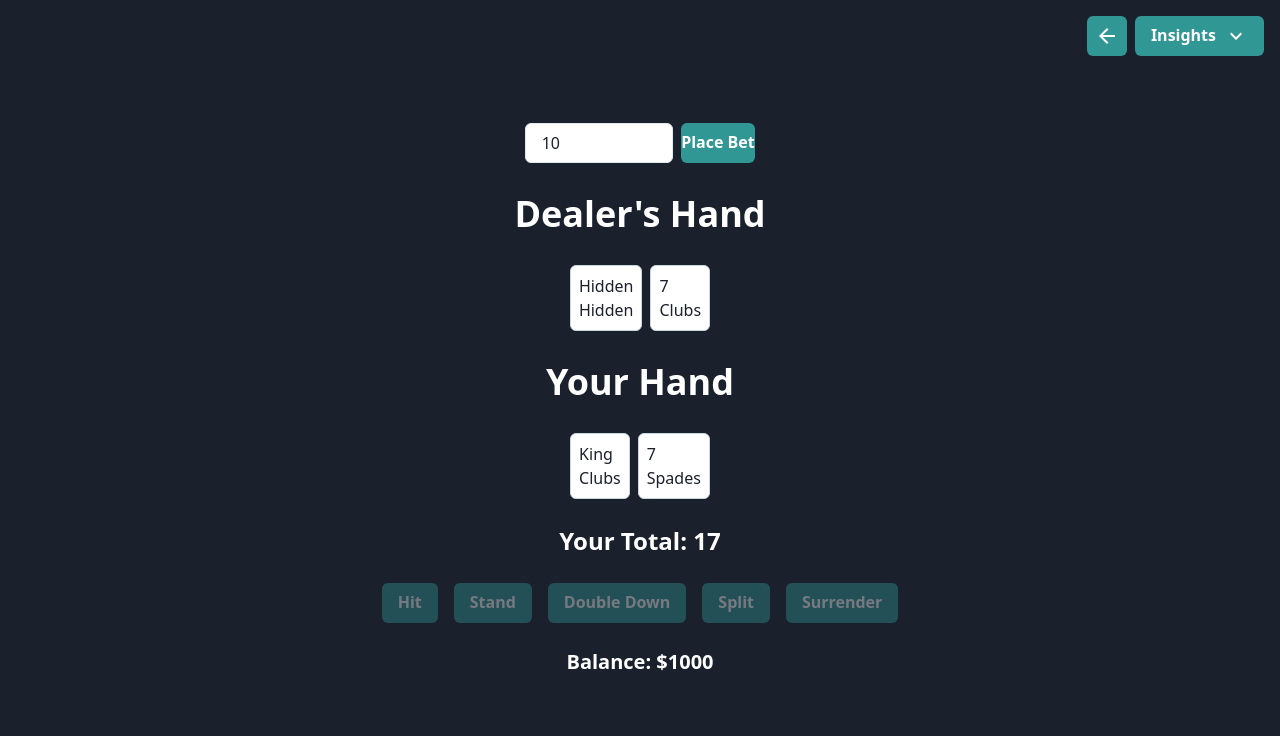
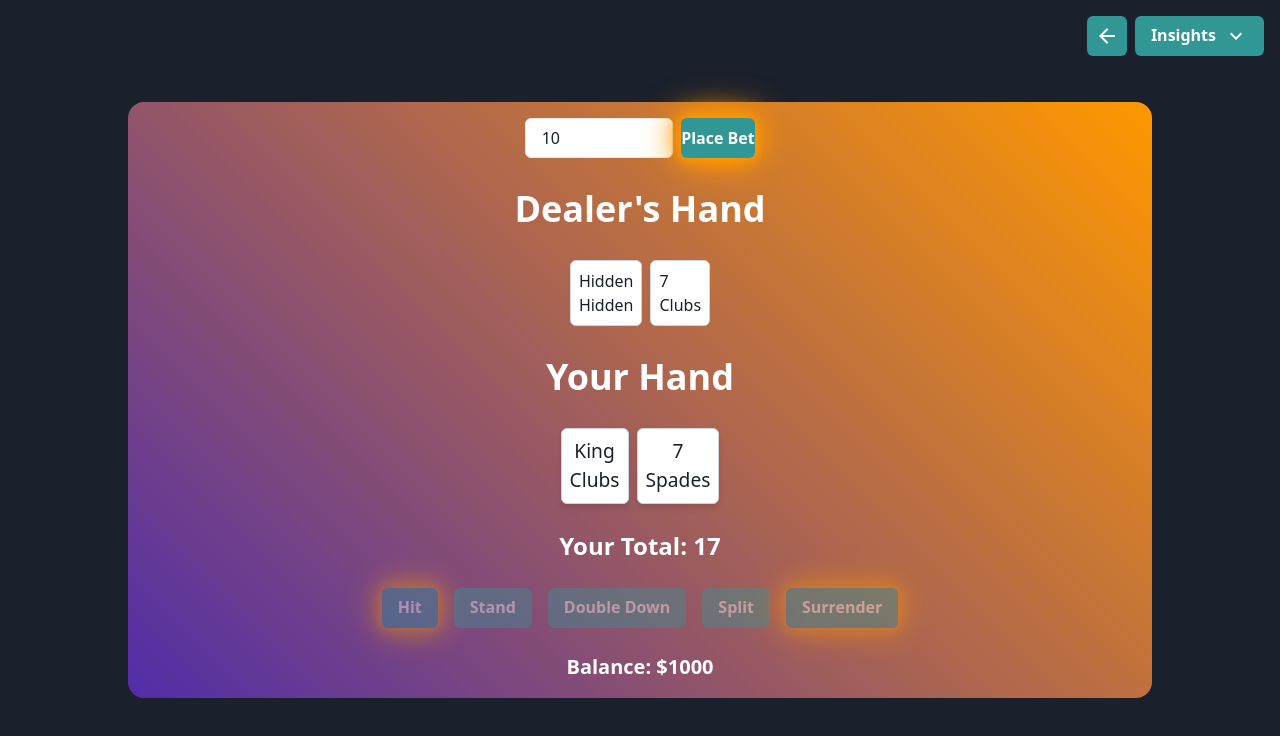
Before and after one commit to ericdequ/games, a Next.js app: page /components/BlackJackComp in a window 1280 px wide. Shown: the top 736 px of the page. Built offline with nearby package versions, Linux system fonts and the light colour scheme.

Commit message:
style change

```diff
--- a/src/pages/components/BlackJackComp.js
+++ b/src/pages/components/BlackJackComp.js
@@ -367,7 +367,7 @@ const BlackJackComp = () => {
 
   return (
     <Center bg="gray.800" minHeight="100vh">
-      <VStack spacing={6} maxWidth="container.lg" width="100%" p={4}>
+      <VStack spacing={6} maxWidth="container.lg" width="100%" p={4} className={styles.container}>
         {!betPlaced && (
           <HStack>
             <Input
@@ -379,8 +379,9 @@ const BlackJackComp = () => {
               max={balance}
               bg="white"
               borderRadius="md"
+              className={styles.betInput}
             />
-            <Button colorScheme="teal" onClick={() => placeBet(betAmount)}>
+            <Button colorScheme="teal" onClick={() => placeBet(betAmount)} className={styles.button}>
               Place Bet
             </Button>
           </HStack>
@@ -438,9 +439,10 @@ const BlackJackComp = () => {
             borderColor="gray.300"
             bg="white"
             color="gray.800"
+            className={styles.card}
           >
-              <Text>{card.rank}</Text>
-              <Text>{card.suit}</Text>
+            <Text className={styles.cardRankSuit}>{card.rank}</Text>
+            <Text className={styles.cardRankSuit}>{card.suit}</Text>
           </Box>
         ))}
       </HStack>
@@ -452,6 +454,7 @@ const BlackJackComp = () => {
           colorScheme="teal"
           onClick={hit}
           isDisabled={!betPlaced || gameOver}
+          className={styles.button}
         >
           Hit
         </Button>
@@ -480,6 +483,7 @@ const BlackJackComp = () => {
           colorScheme="teal"
           onClick={surrender}
           isDisabled={!betPlaced || gameOver}
+          className={styles.button}
         >
           Surrender
         </Button>
--- a/src/styles/BlackJack.module.css
+++ b/src/styles/BlackJack.module.css
@@ -1,7 +1,16 @@
 /* BlackJack.module.css */
 
+@keyframes glowing {
+  0% {
+    box-shadow: 0 0 5px #ff9800, 0 0 10px #ff9800, 0 0 15px #ff9800, 0 0 20px #ff9800;
+  }
+  100% {
+    box-shadow: 0 0 10px #ff9800, 0 0 20px #ff9800, 0 0 30px #ff9800, 0 0 40px #ff9800;
+  }
+}
+
 .container {
-  background: rgba(0, 0, 0, 0.3);
+  background: linear-gradient(45deg, #512da8, #ff9800);
   border-radius: 1rem;
   padding: 2rem;
   display: flex;
@@ -17,6 +26,8 @@
   align-items: center;
   box-shadow: 0 4px 6px rgba(0, 0, 0, 0.1);
   transition: box-shadow 0.3s ease-in-out;
+  background-color: #f9f9f9;
+  border: 1px solid #e0e0e0;
 }
 
 .card:hover {
@@ -28,22 +39,23 @@
 }
 
 .betInput {
-  border: 1px solid #319795;
+  border: 1px solid #ff9800;
   border-radius: 0.375rem;
 }
 
 .button {
-  background-color: #319795;
+  background-color: #ff9800;
   color: white;
   border-radius: 0.375rem;
   padding: 0.5rem 1rem;
   font-size: 0.9rem;
   transition: background-color 0.3s ease-in-out, color 0.3s ease-in-out, transform 0.2s ease-in-out;
+  animation: glowing 2s infinite;
 }
 
 .button:hover {
   background-color: white;
-  color: #319795;
+  color: #ff9800;
   transform: scale(1.1);
 }
 
```
Lines whose indentation alone changed are shown as unchanged.
